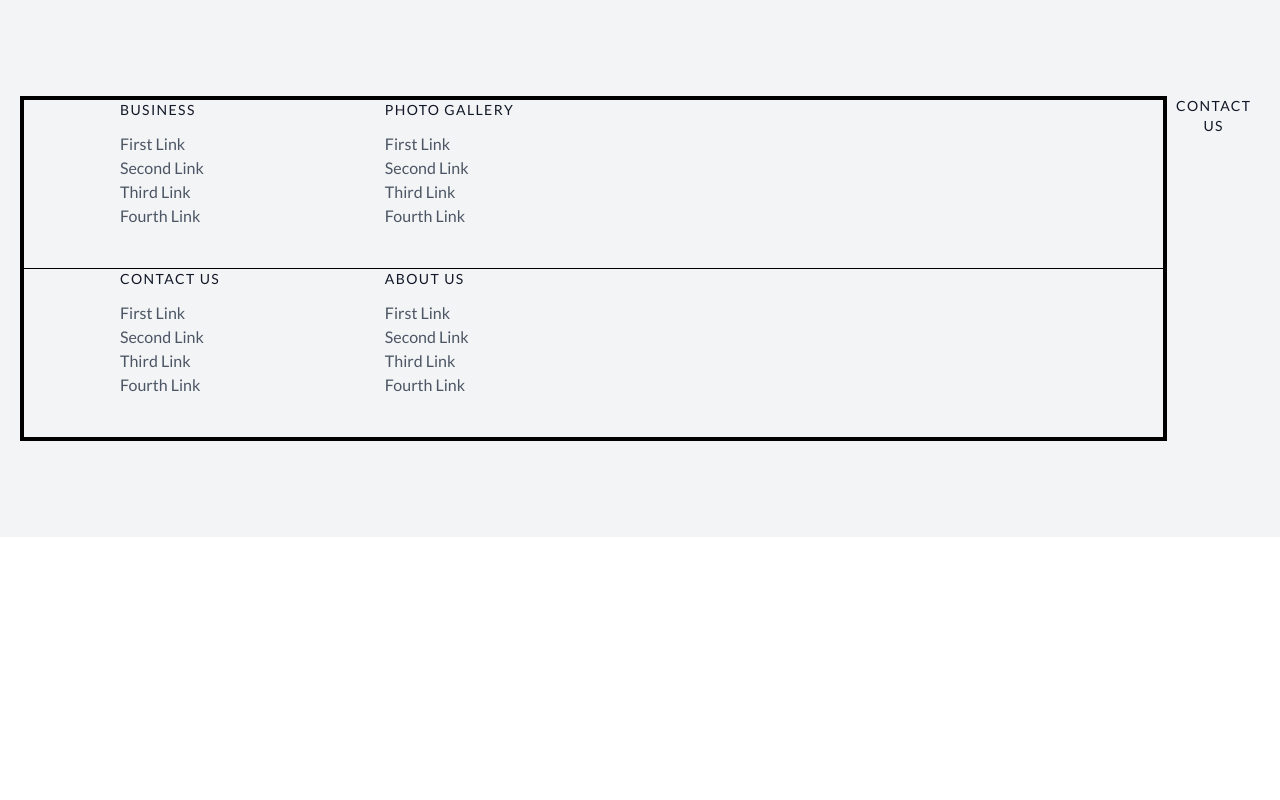
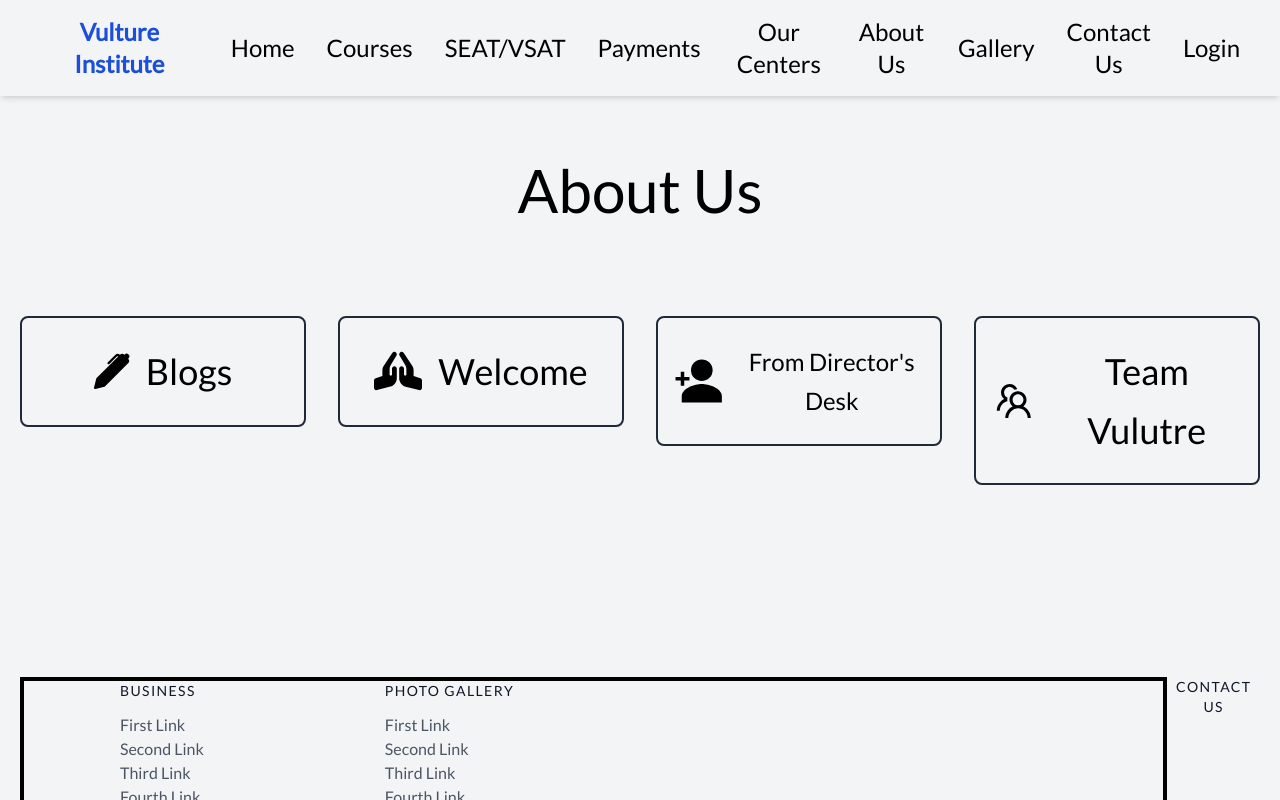
Before and after one commit to praveenkumar3117/coaching-website, a React (Create React App) app in the folder client/: page /about in a window 1280 px wide. Shown: the top 800 px of the page. Built offline with nearby package versions, Linux system fonts and the light colour scheme.

Commit message:
navbar completed

```diff
--- a/client/src/App.js
+++ b/client/src/App.js
@@ -1,4 +1,3 @@
-// import logo from './logo.svg';
 import './App.css';
 import { BrowserRouter, Routes, Route } from "react-router-dom";
 import Hero from './components/Home/hero';
@@ -9,17 +8,22 @@ import Director from './components/Home/director';
 import Products from './components/Home/products';
 import Login from './components/Login/login';
 import Contact from './components/Contact/contact';
+import Navbar from './components/Navbar/Navbar'
+import AboutUsInfo from './NavbarExtentsion/AboutUsInfo';
+import CoursesInfo from './NavbarExtentsion/CoursesInfo';
 
 function App() {
   return (
     <div className="App bg-gray-100 font-lato">
       <BrowserRouter>
+      <Navbar/>
         <Routes>
           <Route path = "/" element={<div><Hero/> <Content/> <Director/><Products/> </div>}/>
 
           <Route path ="/login" element = {<Login/>} />
           <Route path ="/contact" element = {<Contact/>} />
-
+          <Route path ="/about" element = {<AboutUsInfo/>} />
+          <Route path ="/Courses" element = {<CoursesInfo/>} />
         </Routes>
         <Footer/>
       </BrowserRouter>
--- /dev/null
+++ b/client/src/NavbarExtentsion/AboutUsInfo.jsx
@@ -0,0 +1,45 @@
+import React from 'react'
+import { FaPrayingHands } from 'react-icons/fa'
+import { IoPersonAddSharp } from 'react-icons/io5'
+import {AiOutlineTeam} from 'react-icons/ai'
+import { BsFillPenFill } from 'react-icons/bs'
+
+const AboutUsInfo = () => {
+    return (
+        <section className="text-gray-400 bg-gray-100 body-font pt-16">
+            <div className="container px-5 py-24 mx-auto">
+                <div className="flex flex-col text-center w-full mb-20">
+                    <h1 className="text-4xl md:text-6xl font-medium title-font mb-4 text-black">About Us</h1>
+                </div>
+                <div className="flex flex-wrap -m-4 text-center">
+                    <div className="p-4 md:w-1/4 sm:w-1/2 w-full">
+                        <div className="hover:scale-105 hover:bg-blue-500 duration-300 border-2 border-gray-800 px-4 py-6 rounded-lg flex justify-center align-middle items-center space-x-4">
+                            <BsFillPenFill className="title-font font-medium text-4xl text-black" />
+                            <p className="text-4xl text-black leading-relaxed">Blogs</p>
+                        </div>
+                    </div>
+                    <div className="p-4 md:w-1/4 sm:w-1/2 w-full">
+                        <div className="hover:scale-105 hover:bg-yellow-300 duration-300 border-2 border-gray-800 px-4 py-6 rounded-lg flex justify-center align-middle items-center space-x-4">
+                            <FaPrayingHands className="title-font font-medium text-5xl text-black" />
+                            <p className="text-4xl text-black leading-relaxed">Welcome</p>
+                        </div>
+                    </div>
+                    <div className="p-4 md:w-1/4 sm:w-1/2 w-full">
+                        <div className="hover:scale-105 hover:bg-green-400 duration-300 border-2 border-gray-800 px-4 py-6 rounded-lg flex justify-center align-middle items-center space-x-4">
+                            <IoPersonAddSharp className="title-font font-medium text-6xl text-black" />
+                            <p className="text-2xl text-black leading-relaxed">From Director's Desk</p>
+                        </div>
+                    </div>
+                    <div className="p-4 md:w-1/4 sm:w-1/2 w-full">
+                        <div className="hover:scale-105 hover:bg-cyan-300 duration-300 border-2 border-gray-800 px-4 py-6 rounded-lg flex justify-center align-middle items-center space-x-4">
+                            <AiOutlineTeam className="title-font font-medium text-5xl text-black" />
+                            <p className="text-4xl text-black leading-relaxed">Team Vulutre</p>
+                        </div>
+                    </div>
+                </div>
+            </div>
+        </section>
+    )
+}
+
+export default AboutUsInfo
--- a/client/src/components/Contact/contact.jsx
+++ b/client/src/components/Contact/contact.jsx
@@ -5,7 +5,7 @@ import {MdOutlineEmail} from 'react-icons/md';
 
 function Contact() {
   return (
-    <section className="bg-white flex justify-center">
+    <section className="bg-white flex justify-center pt-24">
         <div className="
         container
         flex
--- a/client/src/components/Home/coursecard.js
+++ b/client/src/components/Home/Coursecard.js
@@ -9,7 +9,7 @@ function Card(props) {
       console.log(iconClassName);
 
   return (
-    <div className="py-2 my-16 w-9/12 md:w-1/4 justify-center items-center flex flex-col mx-auto">
+    <div className="pt-24 my-16 w-9/12 md:w-1/4 justify-center items-center flex flex-col mx-auto">
 
         <div className="px-4 w-full bg-white rounded-lg hover:drop-shadow-2xl ring-offset-transparent ring-black shadow-md dark:bg-sky-500 dark:border-gray-700">
 
--- a/client/src/components/Home/director.js
+++ b/client/src/components/Home/director.js
@@ -9,7 +9,7 @@ function Director() {
             <div className="lg:w-1/2 lg:mb-0 mb-6 mx-auto p-4">
 
               <div className="h-full text-center ">
-                <img alt="testimonial" className="md:w-96 sm:w-72 sm:h-72 md:h-96 mb-8 object-cover object-center hover:-translate-y-3 ease-in duration-300 p-1 mx-auto inline-block border-2 border-gray-200 bg-gray-100" src="../images/user.png" />
+                <img alt="testimonial" className="md:w-96 sm:w-72 sm:h-72 md:h-96 mb-8 object-cover object-center hover:-translate-y-3 ease-in duration-300 p-1 mx-auto inline-block border-2 border-gray-200 bg-gray-300" src="../images/user.png" />
                 <h2 className="text-gray-900 font-medium title-font tracking-wider text-sm">PRADEEP PRAJAPATI</h2>
                 <p className="text-gray-500">Managing Director</p>
                 <span className="inline-block h-1 w-10 rounded bg-indigo-500 mt-6 mb-4" />
@@ -19,7 +19,7 @@ function Director() {
 
             <div className="lg:w-1/2 lg:mb-0 mb-6 p-4 mx-auto">
               <div className="h-full text-center">
-                <img alt="testimonial" className="md:w-96 sm:w-72 sm:h-72 md:h-96 mb-8 object-cover object-center hover:-translate-y-3 ease-in duration-300 p-1 inline-block  bg-gray-100" src="../images/user.png" />
+                <img alt="testimonial" className="md:w-96 sm:w-72 sm:h-72 md:h-96 mb-8 object-cover object-center hover:-translate-y-3 ease-in duration-300 p-1 inline-block  bg-gray-300" src="../images/user.png" />
                 <h2 className="text-gray-900 font-medium title-font tracking-wider text-sm">CHETNA</h2>
                 <p className="text-gray-500">Academic Director</p>
                 <span className="inline-block h-1 w-10 rounded bg-indigo-500 mt-6 mb-4" />
--- a/client/src/components/Navbar/Navbar.jsx
+++ b/client/src/components/Navbar/Navbar.jsx
@@ -6,15 +6,15 @@ import { Link } from "react-router-dom";
 const Navbar = () => {
 
   let Links = [
-    { name: "Home", l: "home" },
-    { name: "Courses", l: "projects" },
-    { name: "SEAT/VSAT", l: "contact" },
-    { name: "Users", l: "contact" },
-    { name: "Payments", l: "contact" },
-    { name: "Our Centers", l: "contact" },
-    { name: "About Us", l: "contact" },
-    { name: "Gallery", l: "contact" },
-    { name: "Contact Us", l: "contact" }
+    { name: "Home", l: "/" },
+    { name: "Courses", l: "/Courses"},
+    { name: "SEAT/VSAT", l: "contact"},
+    { name: "Payments", l: "contact"},
+    { name: "Our Centers", l: "contact"},
+    { name: "About Us", l: "/about"},
+    { name: "Gallery", l: "contact"},
+    { name: "Contact Us", l: "contact"},
+    { name: "Login", l: "contact"},
 
   ];
   let [open, setOpen] = useState(false);
```
Also changed, not shown: client/src/NavbarExtentsion/CoursesInfo.jsx (renamed from client/src/components/Home/hero.js, +6 -6 lines).
